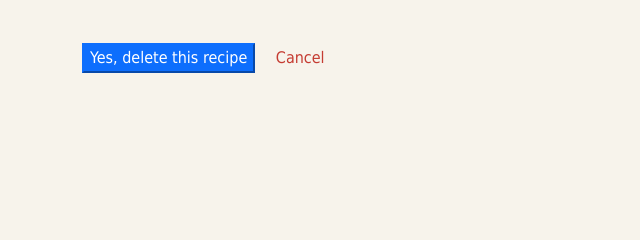
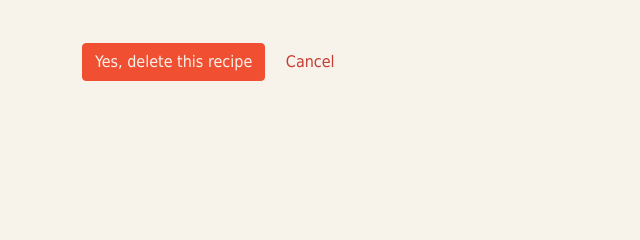
Before and after one commit to catechew/flax_6_2025, a Django app: template recipes/templates/recipes/delete_recipe.html in a window 1280 px wide. Shown: the part 221-461 px from the top of the page, without its empty margins (0-640 px from the left). Run offline with Django 5.2, Linux system fonts and the light colour scheme; the template is opened without the code that fills it, so the values that code supplies are empty; some libraries are stand-ins or nearby versions.

Commit message:
Fix delete recipe page

```diff
--- a/recipes/templates/recipes/delete_recipe.html
+++ b/recipes/templates/recipes/delete_recipe.html
@@ -20,7 +20,7 @@ Delete Recipe
 
 <form action="{% url 'delete_recipe' recipe.id %}" method="post">
     {% csrf_token %}
-    <button class="btn-primary" type="submit">Yes, delete this recipe</button>
+    <button class="btn btn-primary" type="submit">Yes, delete this recipe</button>
     <a href="{% url 'all_recipes' %}" style="margin-left: 1rem;">Cancel</a>
 </form>
 
```
